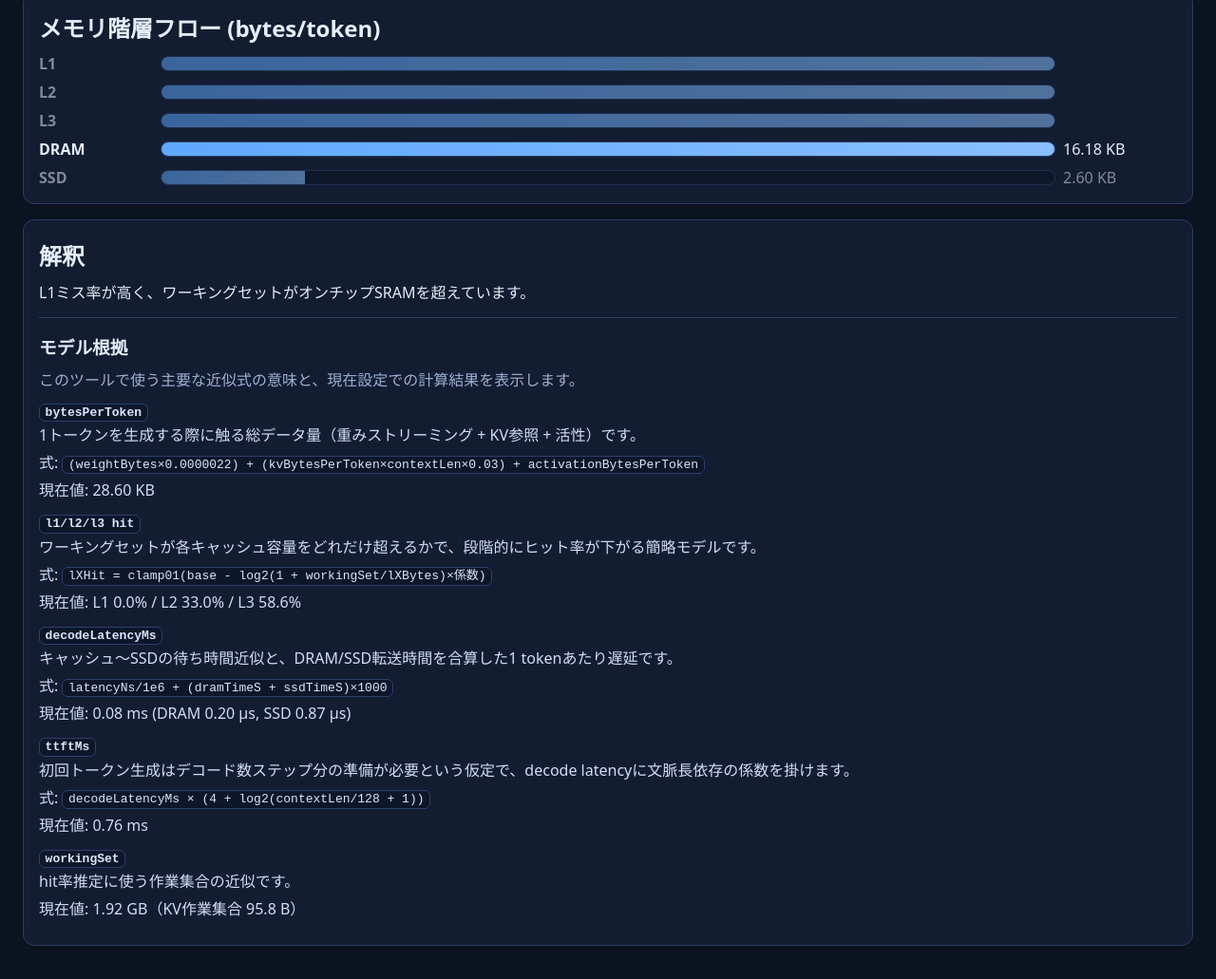
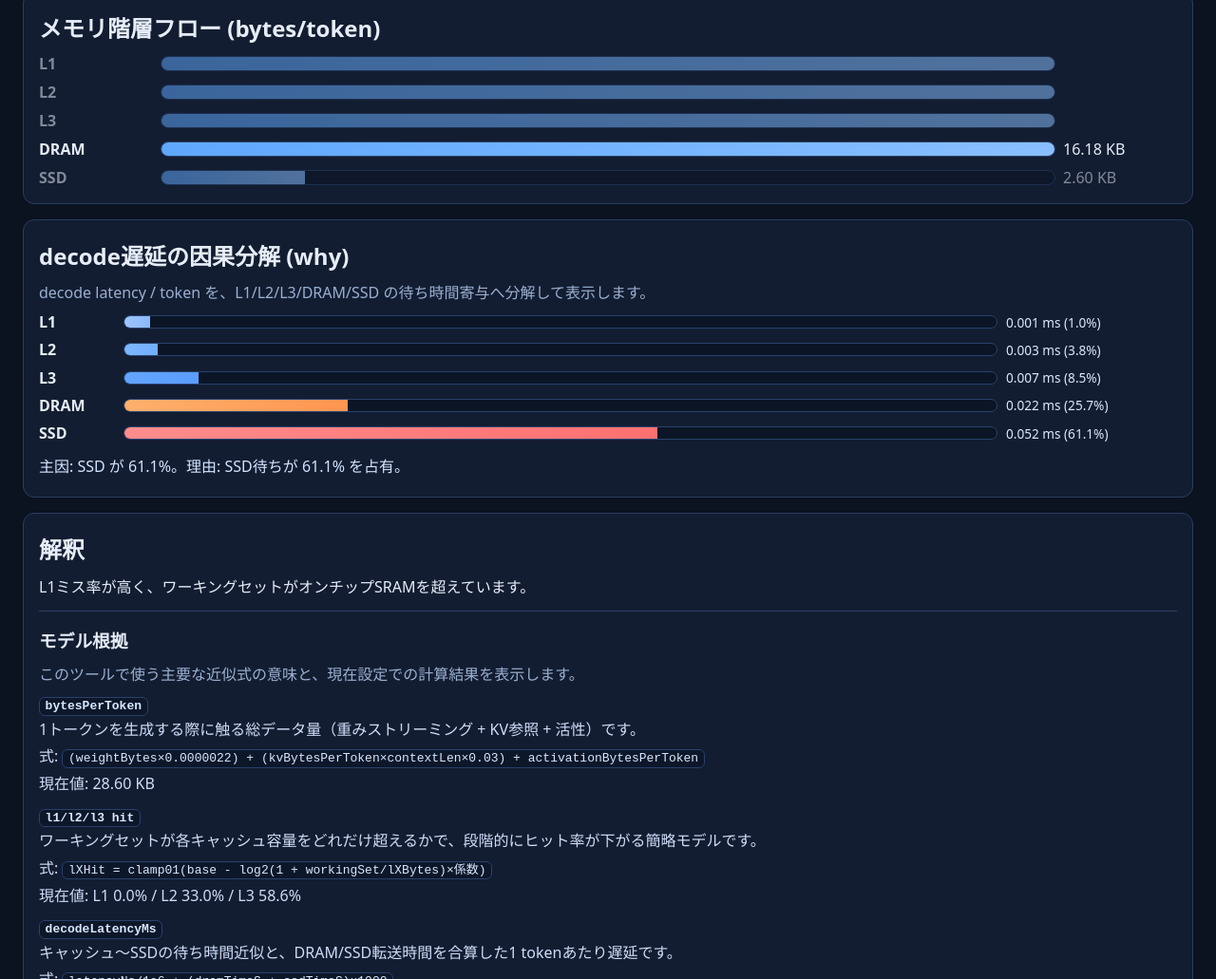
Before and after one commit to AtsushiKoda/codex-playground-, a plain HTML site: page index.html in a window 1280 px wide. Shown: the part 1363-2394 px from the top of the page at 95% size. Drawn offline with Linux system fonts and the light colour scheme.

Commit message:
Add decode latency causal breakdown visualization

```diff
--- a/app.js
+++ b/app.js
@@ -15,6 +15,8 @@ const ui = {
   throughput: document.getElementById("throughput"),
   bottleneck: document.getElementById("bottleneck"),
   flowBars: document.getElementById("flowBars"),
+  latencyBreakdownBars: document.getElementById("latencyBreakdownBars"),
+  latencyWhyText: document.getElementById("latencyWhyText"),
   cacheTableBody: document.getElementById("cacheTableBody"),
   narrative: document.getElementById("narrative"),
   modelRationaleList: document.getElementById("modelRationaleList"),
@@ -106,6 +108,7 @@ const cacheRowDefs = [
 ];
 
 const flowRowNodes = [];
+const latencyBreakdownNodes = [];
 const cacheRowNodes = [];
 let archLinks = null;
 let scopeLevel = "macro";
@@ -226,6 +229,11 @@ function compute() {
   const dramTimeS = dramAccess / dramBw;
   const ssdTimeS = ssdAccess / ssdBw;
   const decodeLatencyMs = latencyNs / 1e6 + (dramTimeS + ssdTimeS) * 1000;
+  const l1WaitMs = (l1Access / 64 * l1LatNs) / 1e6;
+  const l2WaitMs = (l2Access / 64 * l2LatNs) / 1e6;
+  const l3WaitMs = (l3Access / 64 * l3LatNs) / 1e6;
+  const dramWaitMs = (dramAccess / 64 * dramLatNs) / 1e6 + dramTimeS * 1000;
+  const ssdWaitMs = (ssdAccess / 4096 * ssdLatNs) / 1e6 + ssdTimeS * 1000;
 
   const ttftMs = decodeLatencyMs * (4 + Math.log2(contextLen / 128 + 1));
   const tokensPerSec = 1000 / Math.max(0.1, decodeLatencyMs);
@@ -238,6 +246,7 @@ function compute() {
     l1Hit, l2Hit, l3Hit,
     l1Miss, l2Miss, l3Miss,
     l1Access, l2Access, l3Access, dramAccess, ssdAccess,
+    l1WaitMs, l2WaitMs, l3WaitMs, dramWaitMs, ssdWaitMs,
     ttftMs, decodeLatencyMs, tokensPerSec,
     dramUtil, ssdUtil
   };
@@ -317,6 +326,73 @@ function renderModelRationale(metrics) {
   fragment.append(wsDt, wsDd);
 
   ui.modelRationaleList.replaceChildren(fragment);
+}
+
+const latencyBreakdownDefs = [
+  { key: "l1WaitMs", label: "L1", className: "latency-chip--l1" },
+  { key: "l2WaitMs", label: "L2", className: "latency-chip--l2" },
+  { key: "l3WaitMs", label: "L3", className: "latency-chip--l3" },
+  { key: "dramWaitMs", label: "DRAM", className: "latency-chip--dram" },
+  { key: "ssdWaitMs", label: "SSD", className: "latency-chip--ssd" }
+];
+
+function initLatencyBreakdown() {
+  if (!ui.latencyBreakdownBars) return;
+  const fragment = document.createDocumentFragment();
+
+  for (const def of latencyBreakdownDefs) {
+    const row = document.createElement("div");
+    row.className = "latency-row";
+
+    const label = document.createElement("strong");
+    label.textContent = def.label;
+
+    const barWrap = document.createElement("div");
+    barWrap.className = "latency-row__bar-wrap";
+    const bar = document.createElement("div");
+    bar.className = `latency-row__bar ${def.className}`;
+    barWrap.appendChild(bar);
+
+    const value = document.createElement("span");
+    value.className = "latency-row__value";
+
+    row.append(label, barWrap, value);
+    latencyBreakdownNodes.push({ key: def.key, row, bar, value, label: def.label });
+    fragment.appendChild(row);
+  }
+
+  ui.latencyBreakdownBars.replaceChildren(fragment);
+}
+
+function updateLatencyBreakdown(metrics) {
+  if (!ui.latencyBreakdownBars || !ui.latencyWhyText) return;
+
+  const total = Math.max(metrics.decodeLatencyMs, 1e-9);
+  let topContributor = { label: "L1", valueMs: 0, ratio: 0 };
+
+  for (const node of latencyBreakdownNodes) {
+    const valueMs = metrics[node.key];
+    const ratio = clamp01(valueMs / total);
+    node.bar.style.width = `${Math.max(3, ratio * 100)}%`;
+    node.value.textContent = `${valueMs.toFixed(3)} ms (${(ratio * 100).toFixed(1)}%)`;
+
+    if (valueMs > topContributor.valueMs) {
+      topContributor = { label: node.label, valueMs, ratio };
+    }
+  }
+
+  const reasons = [];
+  if (metrics.l3Miss > 0.3) {
+    reasons.push(`L3 miss率 ${(metrics.l3Miss * 100).toFixed(1)}% が高くDRAM遷移が増加`);
+  }
+  if (metrics.ssdWaitMs > metrics.decodeLatencyMs * 0.2) {
+    reasons.push(`SSD待ちが ${(metrics.ssdWaitMs / metrics.decodeLatencyMs * 100).toFixed(1)}% を占有`);
+  }
+  if (reasons.length === 0) {
+    reasons.push("オンチップ（L1/L2/L3）再利用が効いて下位メモリ依存は限定的");
+  }
+
+  ui.latencyWhyText.textContent = `主因: ${topContributor.label} が ${(topContributor.ratio * 100).toFixed(1)}%。理由: ${reasons.join(" / ")}。`;
 }
 
 function createFlowRow(label) {
@@ -568,6 +644,7 @@ function updateUI() {
 
   updateFlowRows(m, scope, focusedKey);
   updateCacheRows(m, scope, focusedKey);
+  updateLatencyBreakdown(m);
 
   updateArchitectureDiagram(m, {
     weightBytes: +inputs.modelSize.value * 1e9 * (+inputs.quantBits.value / 8)
@@ -598,6 +675,7 @@ function applyHardwareProfile(profileKey) {
 
 initFlowRows();
 initCacheRows();
+initLatencyBreakdown();
 initArchitectureDiagram();
 
 for (const button of ui.scopeButtons) {
--- a/index.html
+++ b/index.html
@@ -111,6 +111,15 @@
         <div id="flowBars"></div>
       </section>
 
+      <section class="panel latency-breakdown">
+        <h2>decode遅延の因果分解 (why)</h2>
+        <p class="latency-breakdown__intro">
+          decode latency / token を、L1/L2/L3/DRAM/SSD の待ち時間寄与へ分解して表示します。
+        </p>
+        <div id="latencyBreakdownBars"></div>
+        <p id="latencyWhyText" class="latency-breakdown__why"></p>
+      </section>
+
       <section class="panel cache-stats">
         <h2>L1-L3 / SRAM / DRAM 統計</h2>
         <table>
--- a/style.css
+++ b/style.css
@@ -191,6 +191,53 @@ output {
   gap: 0.5rem;
 }
 
+.latency-breakdown__intro {
+  color: var(--muted);
+}
+
+#latencyBreakdownBars {
+  display: grid;
+  gap: 0.45rem;
+  margin-top: 0.55rem;
+}
+
+.latency-row {
+  display: grid;
+  grid-template-columns: 80px 1fr 180px;
+  gap: 0.55rem;
+  align-items: center;
+}
+
+.latency-row__bar-wrap {
+  width: 100%;
+  height: 14px;
+  border-radius: 999px;
+  background: #0b1525;
+  border: 1px solid #29436f;
+  overflow: hidden;
+}
+
+.latency-row__bar {
+  height: 100%;
+  min-width: 2px;
+}
+
+.latency-row__value {
+  font-size: 0.85rem;
+  color: #dce9ff;
+}
+
+.latency-chip--l1 { background: linear-gradient(90deg, #9ec5ff, #8bb8ff); }
+.latency-chip--l2 { background: linear-gradient(90deg, #7eb7ff, #72adff); }
+.latency-chip--l3 { background: linear-gradient(90deg, #63a4ff, #5a9dff); }
+.latency-chip--dram { background: linear-gradient(90deg, #ffb06d, #ff9550); }
+.latency-chip--ssd { background: linear-gradient(90deg, #ff8c8c, #ff7070); }
+
+.latency-breakdown__why {
+  margin-top: 0.7rem;
+  color: #d4e4ff;
+}
+
 .flow-row {
   display: grid;
   grid-template-columns: 120px 1fr 120px;
```
Also changed, not shown: README.md.
